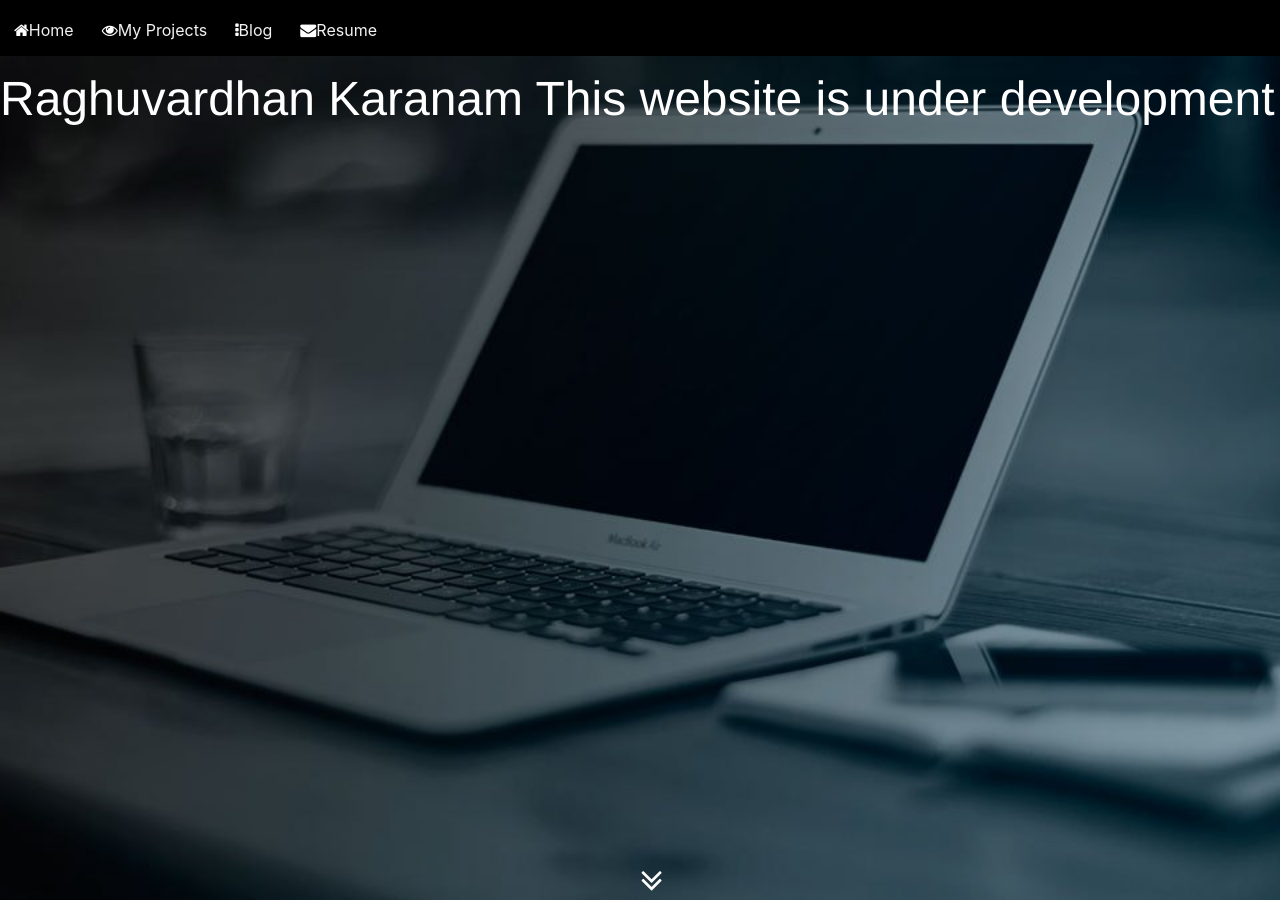
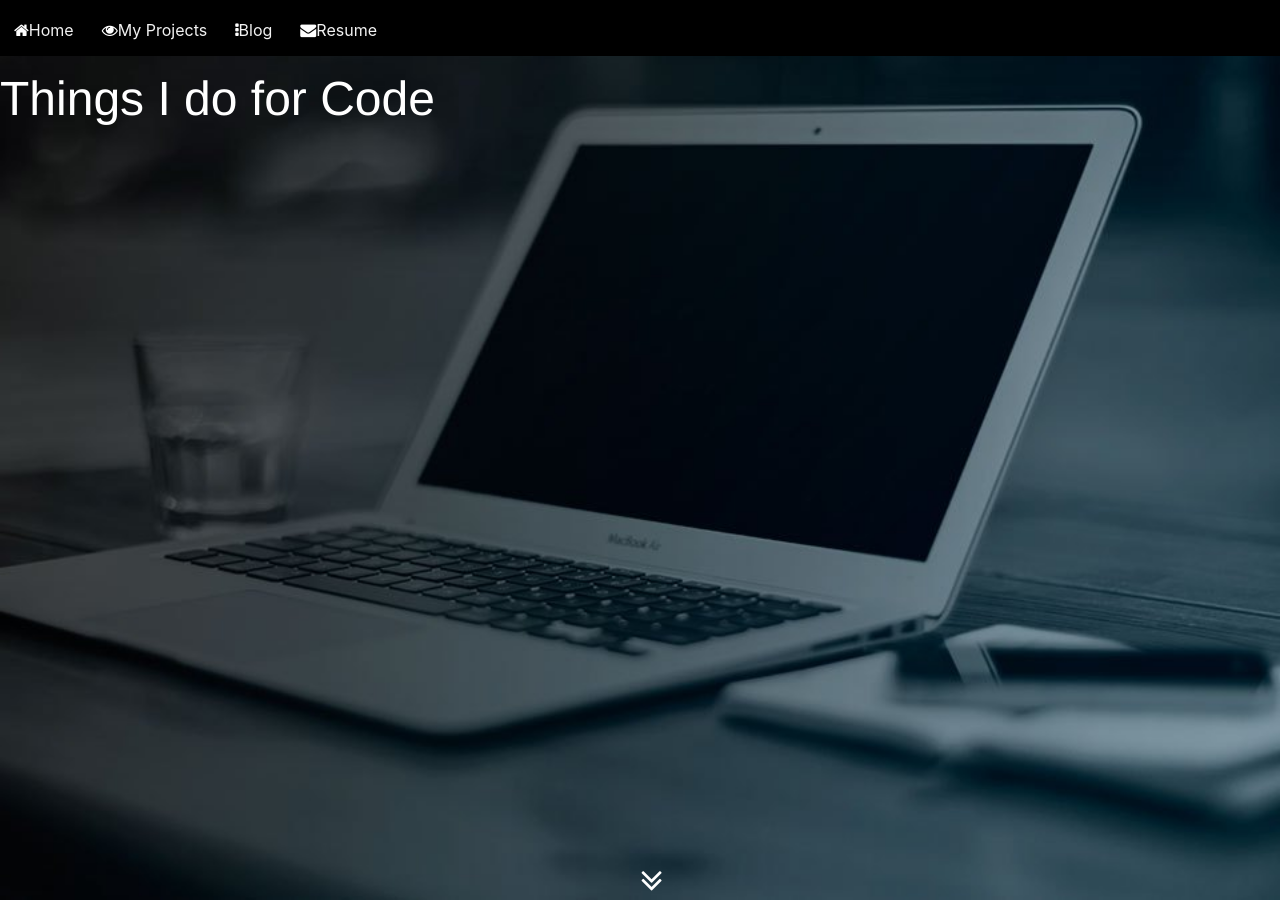
Before and after one commit to raghuvardhan/raghuvardhan.github.io, a Jekyll site: the page built from index.html, in a window 1280 px wide and 900 px high. Built offline with Jekyll 4.4.1, drawn with Linux system fonts in a browser that asks for light colours.

Commit message:
Update default.html

```diff
--- a/_layouts/default.html
+++ b/_layouts/default.html
@@ -23,7 +23,7 @@
           </div>
   				<div>
 					<!-- <img class="avatar" src="/assets/images/My dev profile photo.jpg" alt="Avatar"> -->
-					<h1 style="color: white">Raghuvardhan Karanam This website is under development</h1>
+					<h1 style="color: white">Things I do for Code</h1>
 
 
 				</div>
```
